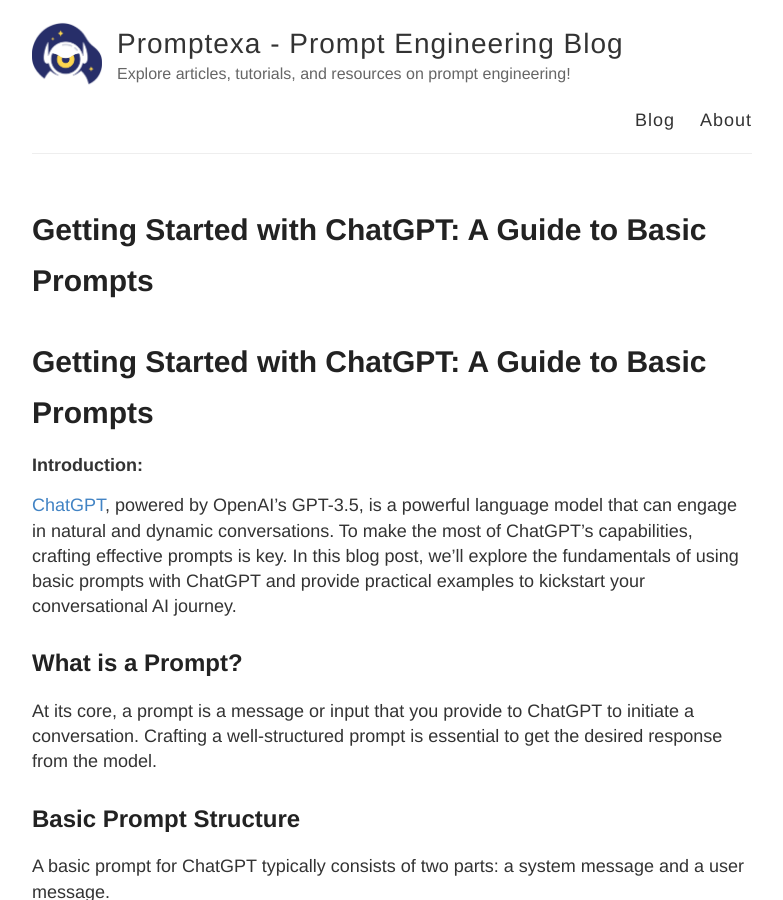
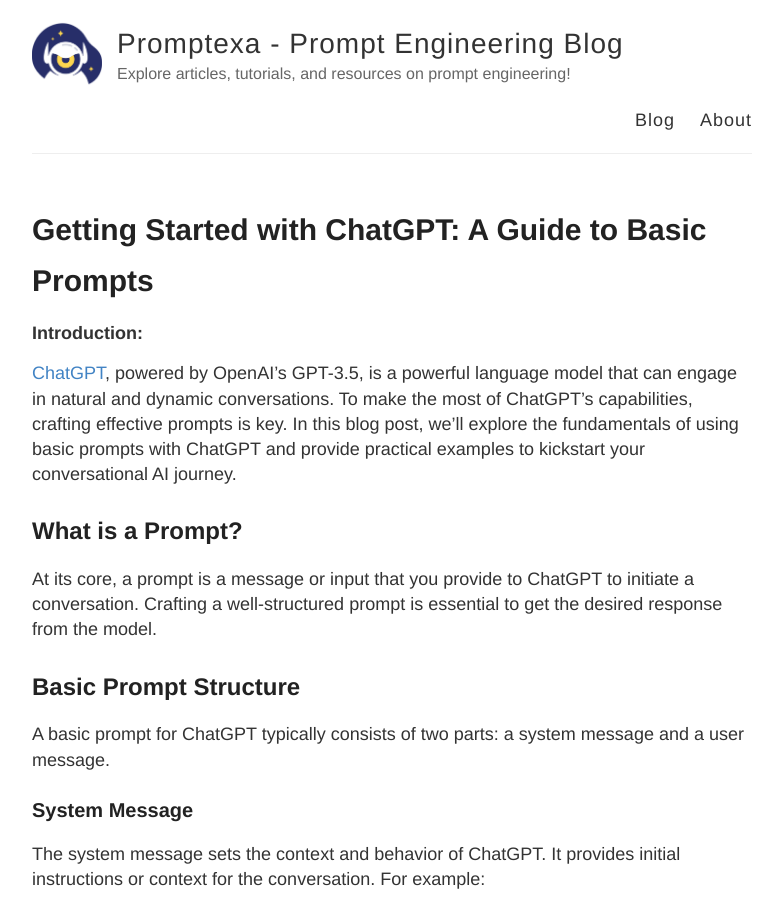
Before and after one commit to promptexa/promptexa.com, a Jekyll site: the page built from _posts/2023-09-03-Getting-Started-with-ChatGPT-A-Guide-to-Basic-Prompts.md, in a window 1280 px wide and 900 px high. Shown: the whole window, without its empty margins (248-1031 px from the left). Built offline with Jekyll 4.4.1, drawn with Linux system fonts in a browser that asks for light colours.

Commit message:
Remove title

```diff
--- a/_posts/2023-09-03-Getting-Started-with-ChatGPT-A-Guide-to-Basic-Prompts.md
+++ b/_posts/2023-09-03-Getting-Started-with-ChatGPT-A-Guide-to-Basic-Prompts.md
@@ -5,8 +5,6 @@
 categories: [General]
 tags: [Introduction]
 ---
-
-# Getting Started with ChatGPT: A Guide to Basic Prompts
 
 **Introduction:**
 
```
